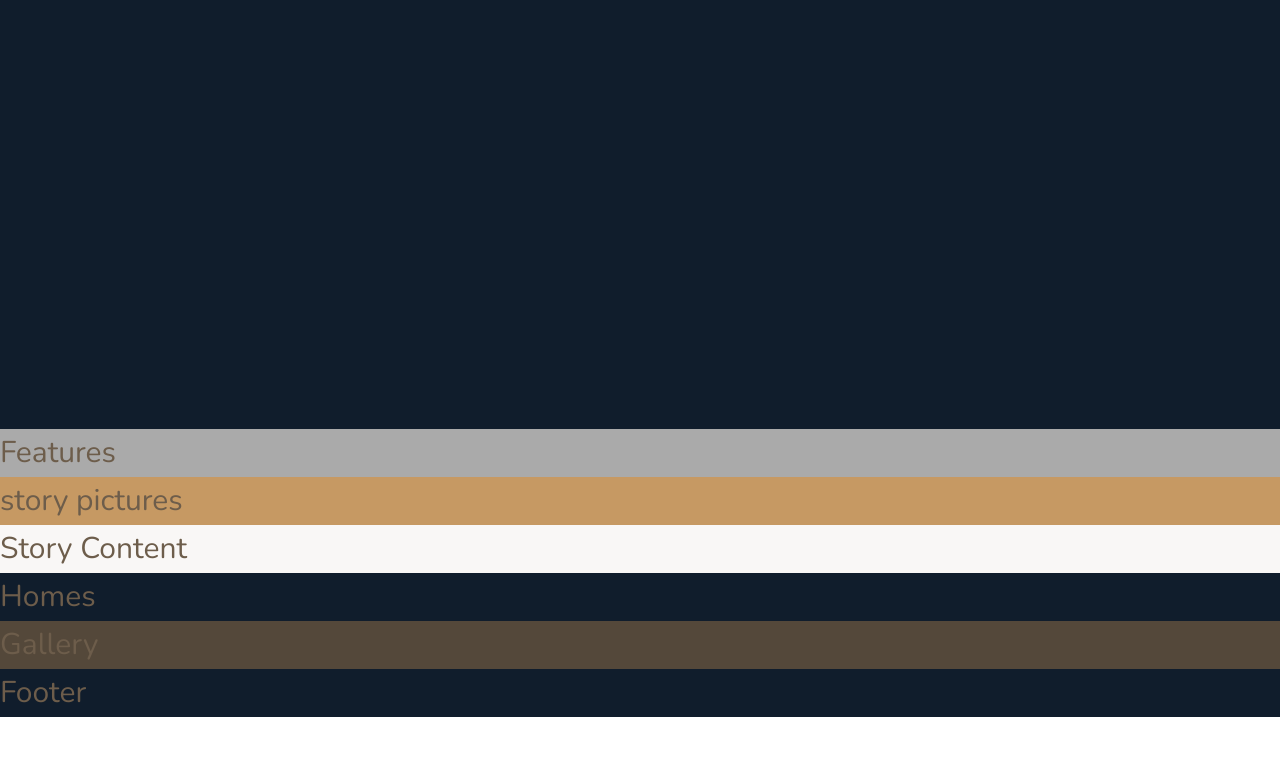
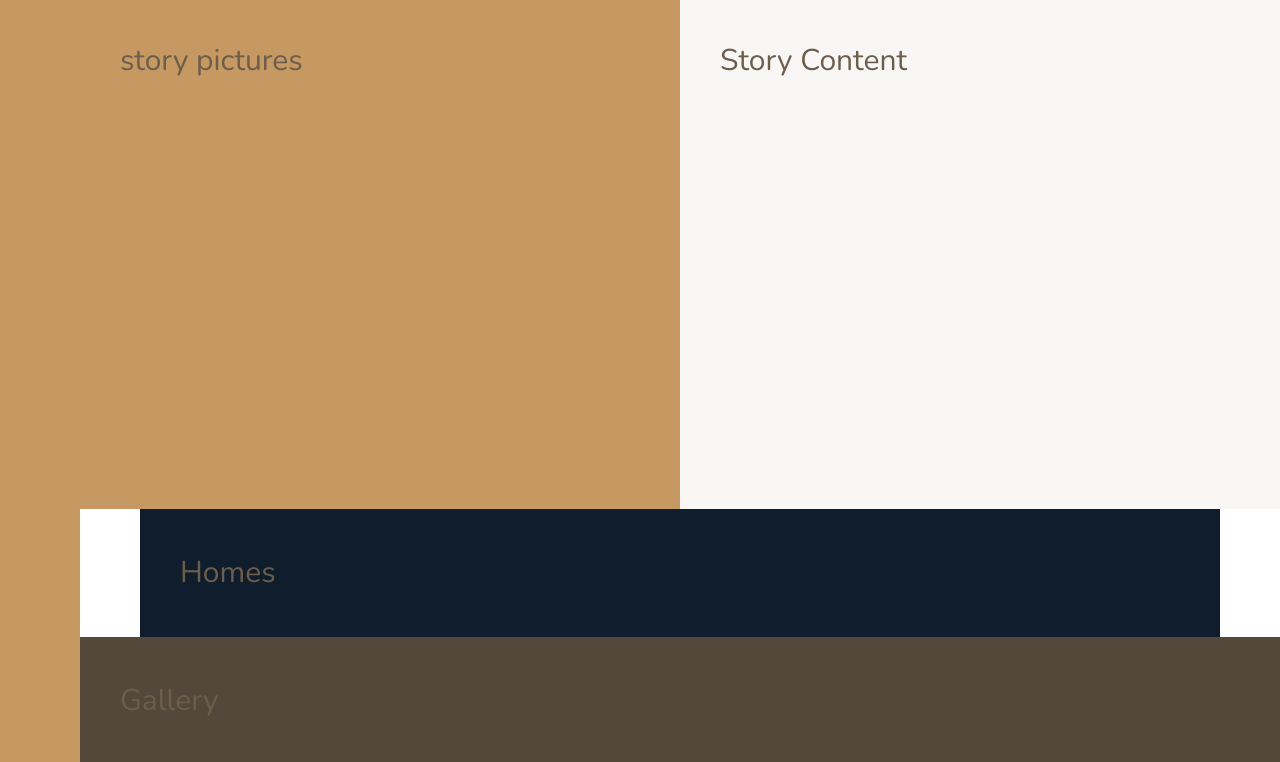
Before and after one commit to bachar78/Nexter-Project-Advanced-Css-Grid, a website: page index.html in a window 1280 px wide. Shown: the part 771-1533 px from the top of the page. Before the commit the page ends 1488 px from the top, so only its background shows below. Drawn offline with nearby package versions, Linux system fonts and the light colour scheme.

Commit message:
The columns track

```diff
--- a/sass/_base.scss
+++ b/sass/_base.scss
@@ -1,14 +1,14 @@
 // COLOR VARIABLES
 $color-primary: #c69963;
-$color-primary-dark: #B28451;
+$color-primary-dark: #b28451;
 
 $color-secondary: #101d2c;
 
 $color-grey-light-1: #f9f7f6;
 $color-grey-light-2: #aaa;
 
-$color-grey-dark-1: #54483A;
-$color-grey-dark-2: #6D5D4B;
+$color-grey-dark-1: #54483a;
+$color-grey-dark-2: #6d5d4b;
 
 // FONT VARIABLES
 $font-primary: 'Nunito', sans-serif;
@@ -32,10 +32,19 @@ body {
   color: $color-grey-dark-2;
   font-weight: 300;
   line-height: 1.6;
-    font-size: 3rem;
 }
 
 .container {
   display: grid;
   grid-template-rows: 80vh min-content 40vw repeat(3, min-content);
+  grid-template-columns:
+    [sidebar-start]8rem[sidebar-end full-start] minmax(6rem, 1fr) [center-start] repeat(
+      8,
+      [col-start] minmax(min-content, 14rem) [col-end]
+    )
+    [center-end] minmax(6rem, 1fr)[full-end];
+    & > * {
+        padding: 40px;
+        font-size: 3rem;
     }
+}
--- a/sass/_features.scss
+++ b/sass/_features.scss
@@ -1,3 +1,4 @@
 .features {
     background-color:$color-grey-light-2;
+    grid-column: center-start/center-end;
 }
--- a/sass/_footer.scss
+++ b/sass/_footer.scss
@@ -1,3 +1,4 @@
 .footer {
     background-color: $color-secondary;
+    grid-column: full-start/full-end;
 }
--- a/sass/_gallery.scss
+++ b/sass/_gallery.scss
@@ -1,3 +1,4 @@
 .gallery {
     background-color: $color-grey-dark-1;
+    grid-column: full-start/full-end;
 }
--- a/sass/_header.scss
+++ b/sass/_header.scss
@@ -1,3 +1,4 @@
 .header {
     background-color: $color-grey-dark-1;
+    grid-column: full-start/col-end 6;
 }
--- a/sass/_homes.scss
+++ b/sass/_homes.scss
@@ -1,3 +1,4 @@
 .homes {
-    background-color: $color-secondary;
+  background-color: $color-secondary;
+  grid-column: center-start/center-end;
 }
--- a/sass/_realtors.scss
+++ b/sass/_realtors.scss
@@ -1,3 +1,4 @@
 .realtors {
     background-color:$color-secondary;
+    grid-column: col-start 7/full-end;
 }
--- a/sass/_sidebar.scss
+++ b/sass/_sidebar.scss
@@ -1,3 +1,5 @@
 .sidebar {
     background-color: $color-primary;
+    grid-row: sidebar-start/sidebar-end;
+    grid-row: 1/-1;
 }
--- a/sass/_story.scss
+++ b/sass/_story.scss
@@ -1,8 +1,10 @@
 .story {
     &__pictures {
         background-color: $color-primary;
+        grid-column: full-start/col-end 4;
     }
     &__content {
         background-color: $color-grey-light-1;
+        grid-column: col-start 5/ full-end;
     }
 }
```
Also changed, not shown: css/style.css. Lines whose indentation alone changed are shown as unchanged.
